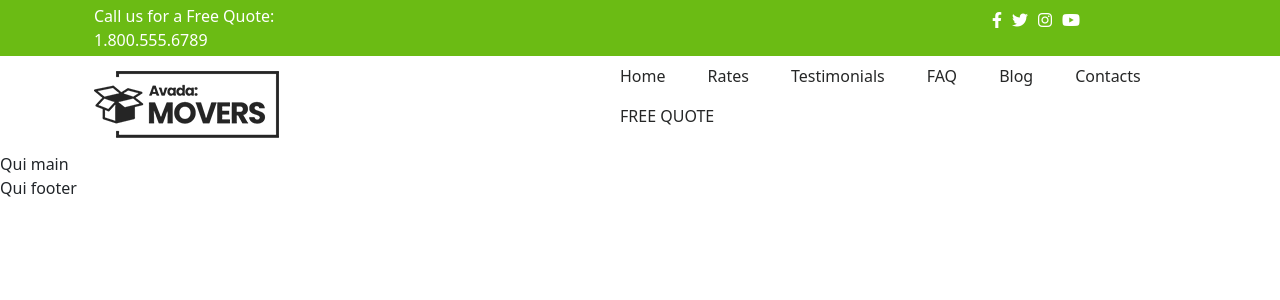
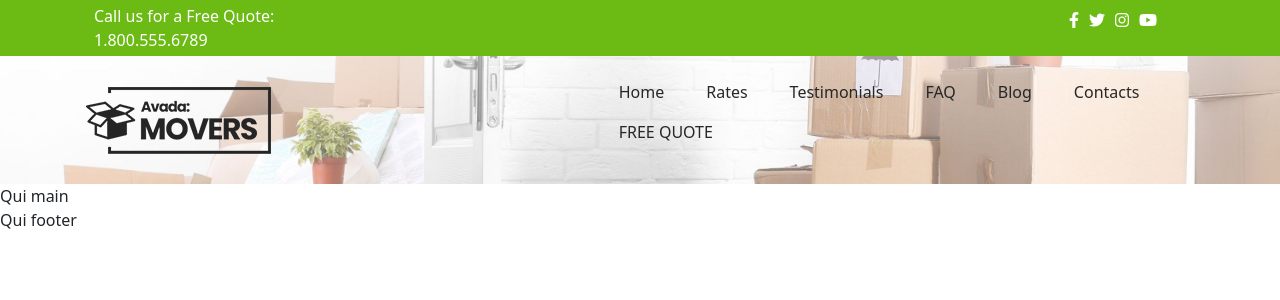
Before and after one commit to Narresx/proj-html-vuejs, a Vue app: page / in a window 1280 px wide. Shown: the top 300 px of the page. Built offline with nearby package versions, Linux system fonts and the light colour scheme.

Commit message:
add header background img

```diff
--- a/src/components/Header.vue
+++ b/src/components/Header.vue
@@ -6,8 +6,8 @@
           <div class="row align-items-center justify-content-between">
             <div class="col-3">Call us for a Free Quote: 1.800.555.6789</div>
             <div class="col-3">
-              <nav class="navbar">
-                <form class="container-fluid justify-content-start">
+              <nav class="navbar d-flex">
+                <form class="container-fluid justify-content-end">
                   <ul class="d-flex">
                     <li>
                       <a href="#"><i class="fa-brands fa-facebook-f"></i></a>
@@ -29,7 +29,7 @@
         </div>
       </div>
       <div class="col-12">
-        <div class="container">
+        <div class="container p-3">
           <div class="row align-items-center justify-content-between">
             <div class="col-3">
               <img src="../assets/img/avada-movers-logo.png" />
@@ -52,6 +52,7 @@
           </div>
         </div>
       </div>
+      <div class="col-12"></div>
     </div>
   </header>
 </template>
@@ -88,6 +89,13 @@ header li a {
   color: $shark;
 }
 
+header {
+  background-image: url(../assets/img/avada-movers-homeherobackground-final.jpg);
+  background-repeat: no-repeat;
+  background-position: center;
+  background-size: cover;
+}
+
 header a {
   padding: 0 5px;
 }
```
